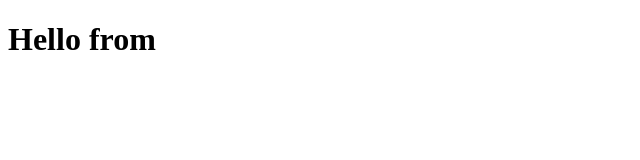
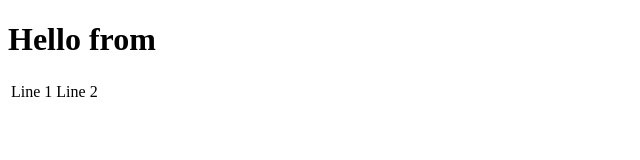
Before and after one commit to burhanejaz/bootcamp2020, a plain HTML site: page index.html in a window 1280 px wide. Shown: the full height of the page, 0-640 px from the left. Drawn offline with Linux system fonts and the light colour scheme.

Commit message:
Update index.html

```diff
--- a/index.html
+++ b/index.html
@@ -5,5 +5,11 @@
 </head>
 <body>
     <h1>Hello from </h1>
+    <table>
+        <tr>
+            <td>Line 1</td>
+            <td>Line 2</td>
+        </tr>
+    </table>
 </body>
 </html>
```
